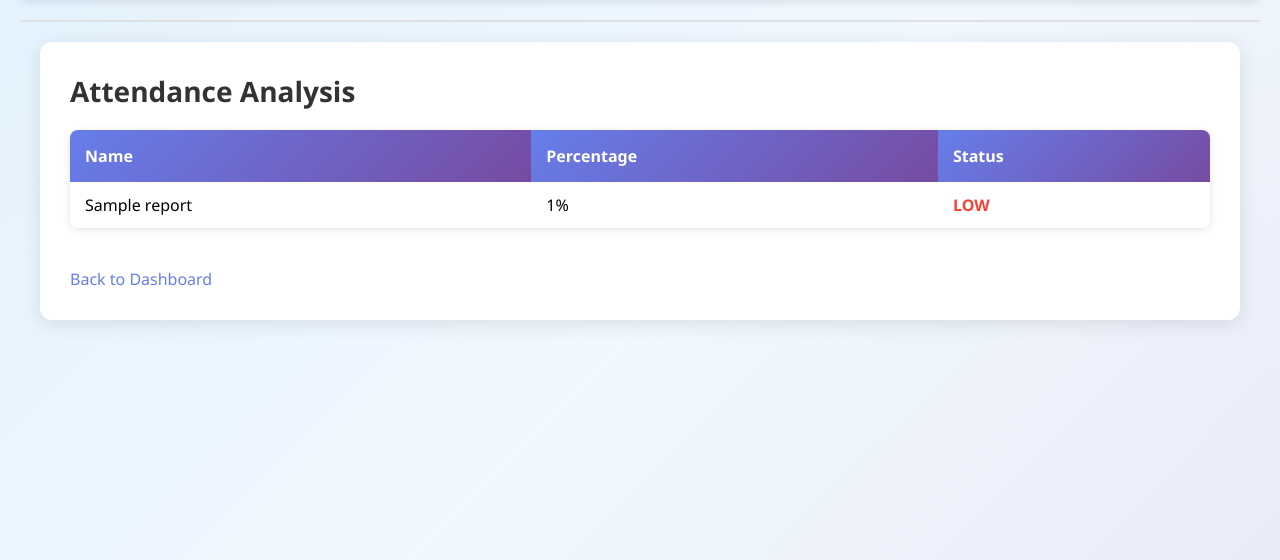
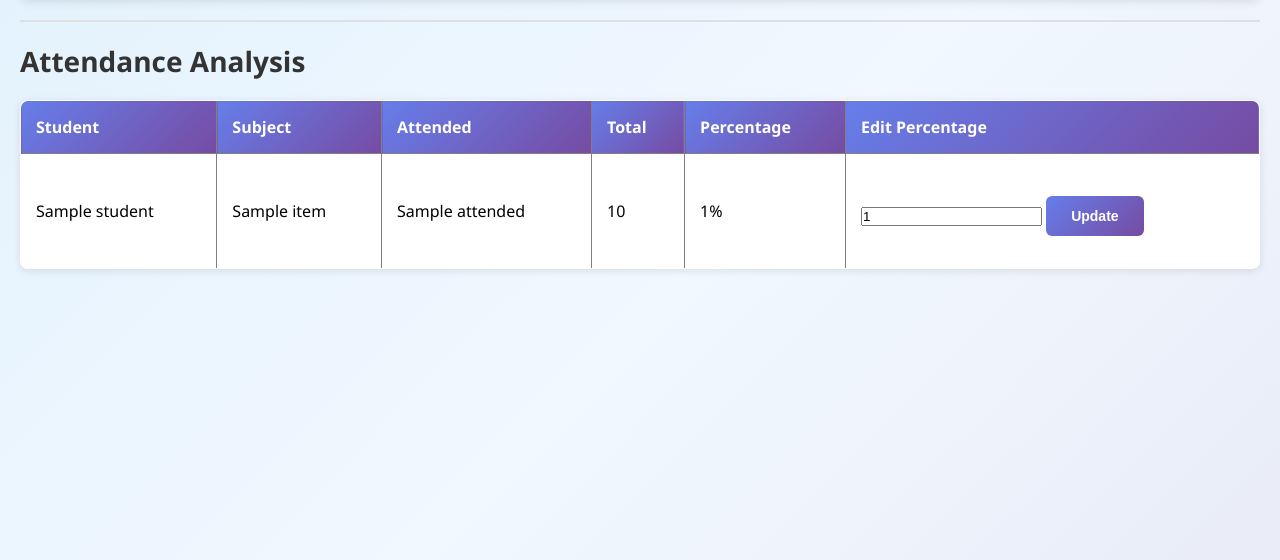
Before and after one commit to pagidelaprashanth99-bit/student_manager, a Flask app: template app/templates/teacher/analysis.html in a window 1280 px wide. Shown: the part 72-632 px from the top of the page. Run offline with Flask 3, Linux system fonts and the light colour scheme; the template is opened without the code that fills it: most values are stand-ins (such as "Sample title", 1, 10 or a date in 2020); parts of the project's set-up code (start-up, migrations or seed data) failed here and were passed over.

Commit message:
Revamp attendance analysis table structure

```diff
--- a/app/templates/teacher/analysis.html
+++ b/app/templates/teacher/analysis.html
@@ -1,35 +1,62 @@
 {% extends "base.html" %}
+
 {% block content %}
-<div class="content-container">
+
 <h2>Attendance Analysis</h2>
-    {% if report %}
-    <table>
-        <thead>
+
+<table border="1" cellpadding="10">
+
     <tr>
-                <th>Name</th>
+        <th>Student</th>
+        <th>Subject</th>
+        <th>Attended</th>
+        <th>Total</th>
         <th>Percentage</th>
-                <th>Status</th>
+        <th>Edit Percentage</th>
     </tr>
-        </thead>
-        <tbody>
-            {% for name, percent in report %}
+
+    {% for item in result %}
     <tr>
-                <td>{{name}}</td>
-                <td>{{percent}}%</td>
+
+        <td>{{ item.student.name }}</td>
+
+        <td>{{ item.subject }}</td>
+
+        <td>{{ item.attended }}</td>
+
+        <td>{{ item.total }}</td>
+
+        <td>{{ item.percentage }}%</td>
+
         <td>
-                    {% if percent < 80 %}
-                        <span class="status-absent">LOW</span>
-                    {% else %}
-                        <span class="status-present">OK</span>
-                    {% endif %}
+
+            <form method="POST">
+
+                <input type="hidden"
+                       name="student_id"
+                       value="{{ item.student.id }}">
+
+                <input type="hidden"
+                       name="subject_name"
+                       value="{{ item.subject }}">
+
+                <input type="number"
+                       step="0.01"
+                       name="percentage"
+                       value="{{ item.percentage }}"
+                       required>
+
+                <button type="submit">
+                    Update
+                </button>
+
+            </form>
+
         </td>
+
     </tr>
     {% endfor %}
-        </tbody>
+
 </table>
-    {% else %}
-    <p class="no-records">No attendance data available.</p>
-    {% endif %}
-    <a href="/teacher" style="display: inline-block; margin-top: 20px;">Back to Dashboard</a>
-</div>
+
 {% endblock %}
```
Lines whose indentation alone changed are shown as unchanged.
